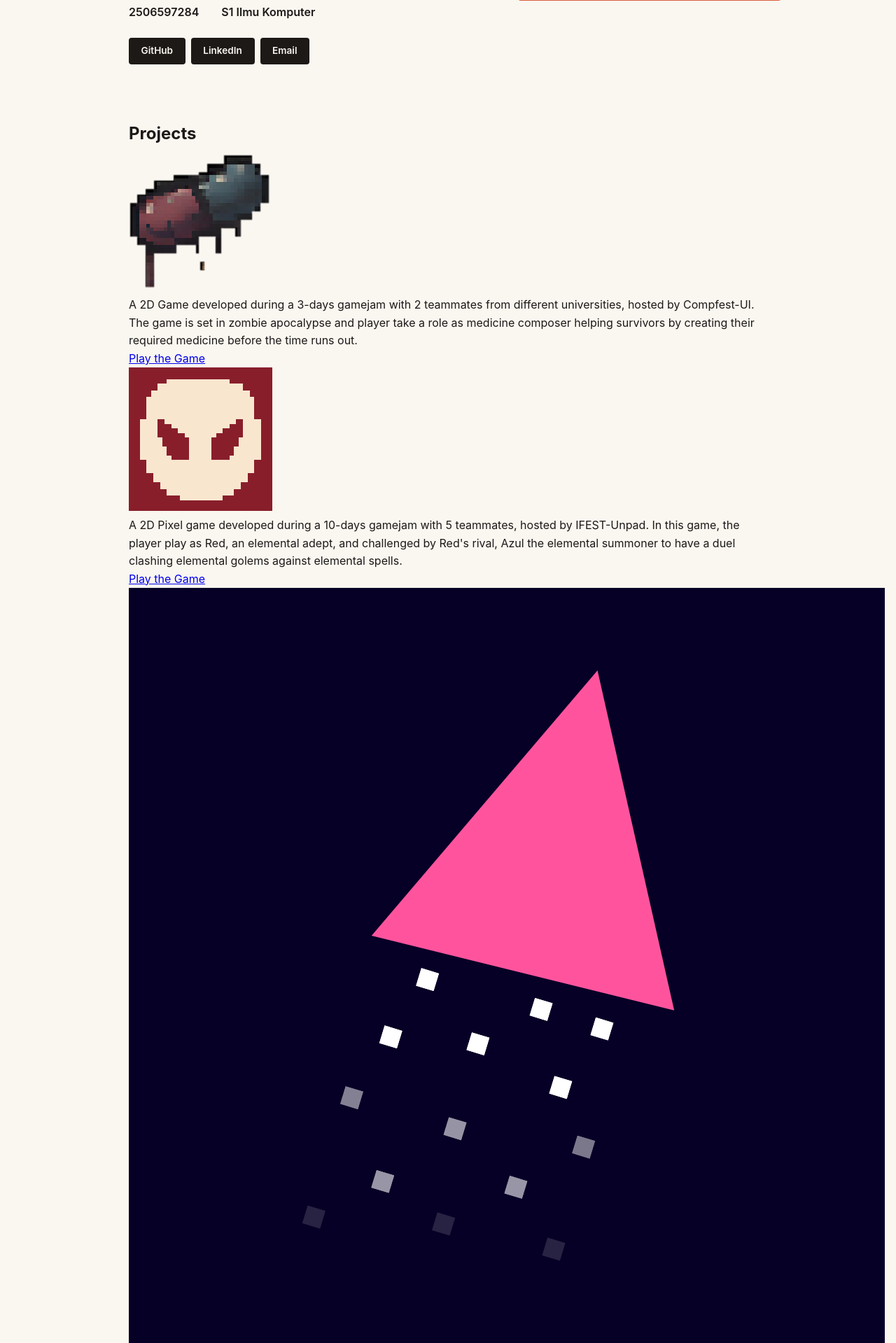
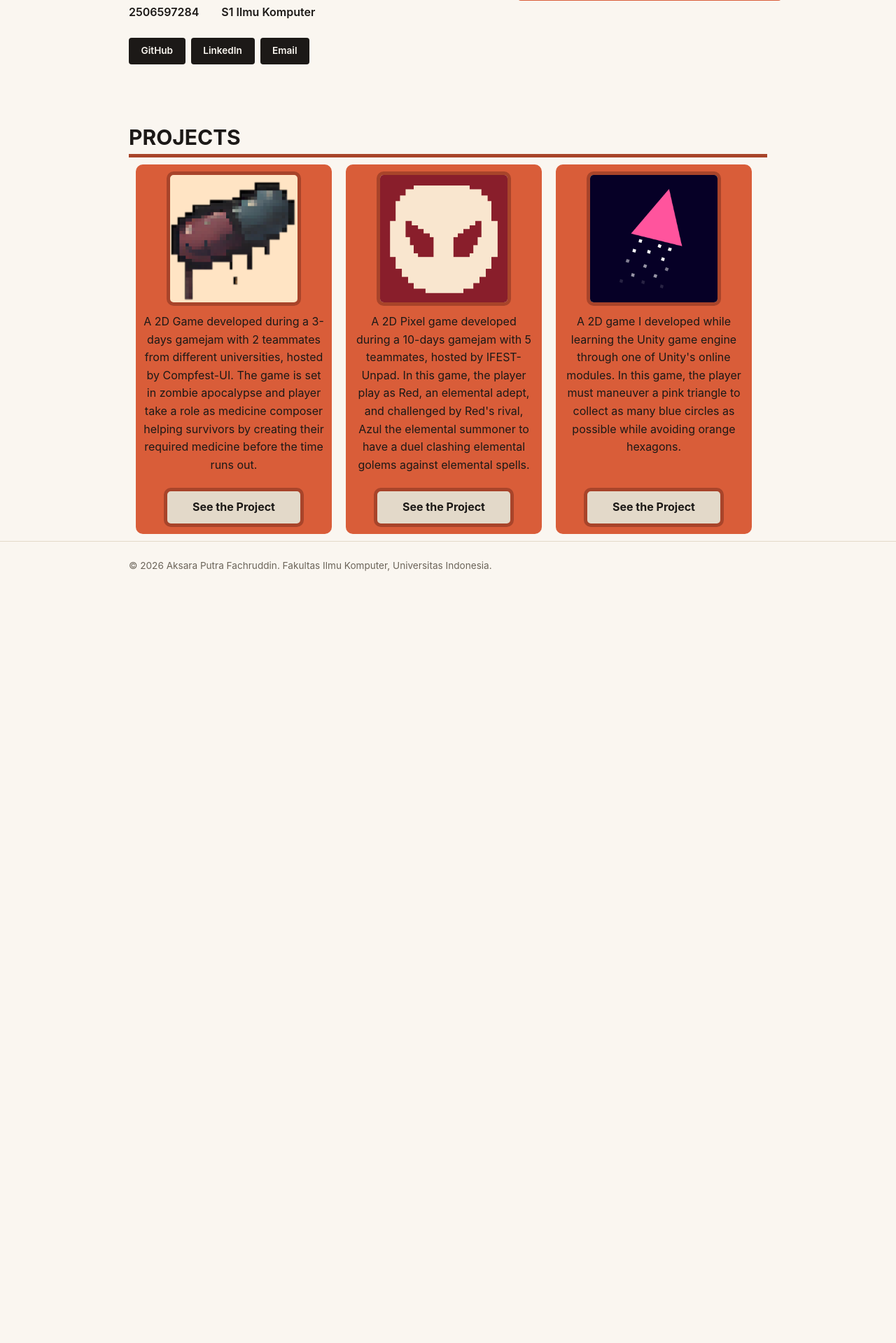
Before and after one commit to aksara-putra-f/myportofolio, a Django app: page / in a window 1280 px wide. Shown: the part 652-2571 px from the top of the page at 70% size. After the commit the page ends 1468 px from the top, so only its background shows below. Run offline with Django 5.2, Linux system fonts and the light colour scheme.

Commit message:
feat: Menambah kode pada style.css untuk memberikan aturan styling pada web portofolio section 'Projects'

```diff
--- a/static/css/style.css
+++ b/static/css/style.css
@@ -192,4 +192,84 @@ h1, .brand {
     .social-links {
         justify-content: flex-start;
     }
+
 }
+
+/* ------------------------------------- */
+/* */
+/* ------------------------------------- */
+
+.subjudul {
+    border-bottom: 5px solid var(--accent-dark);
+    font-size: 30px;
+}
+
+.card {
+    background-color: #d95d39;
+    border-radius: 10px;
+}
+
+/* ------------------------------------- */
+/* */
+/* ------------------------------------- */
+.project-container {
+    display:flex;
+    flex-wrap: wrap;
+    max-width: 960px;
+    height: auto;
+}
+
+.project-card {
+    margin: 10px 10px 10px 10px;
+    padding: 10px 10px 10px 10px;
+    width: 280px;
+    height: auto;
+}
+
+.project-card {
+    display: flex;
+    flex-direction: column;
+    align-items: center;
+}
+
+.game-logo {
+    width: 192px;
+    height: 192px;
+    aspect-ratio: 1/1;
+    border-style: solid;
+    border-color: var(--accent-dark);
+    border-width: 5px;
+    border-radius: 10px;
+    background-color: bisque;
+}
+
+.project-desc {
+    margin-top: 10px;
+    margin-bottom: 20px;
+    text-align: center;
+    color: var(--ink);
+}
+
+.project-link {
+    margin-top: auto;
+    padding: 10px;
+    text-align: center;
+}
+
+.project-link {
+    border-color: var(--accent-dark);
+    border-style: solid;
+    border-width: 5px;
+    border-radius: 10px;
+    width: 200px;
+    height: auto;
+    text-decoration: none;
+    font-weight: 650;
+    color: var(--ink);
+    background-color: #e3d9c9;
+    transition: background-color 0.2s ease
+}
+
+.project-link:hover {
+    background-color: var(--accent-dark);
+}
--- a/templates/index.html
+++ b/templates/index.html
@@ -52,21 +52,23 @@
         </section>
         <section id="projects">
             <div class="container">
-                <h2 class="subjudul" id="subjudul-projects">Projects</h2>
-                <div class="card project-card", id="med-rush-game">
-                    <img src="static\img\game_projects_logo\med_rush_logo.png", alt="Med Rush Game Logo">
-                    <p>A 2D Game developed during a 3-days gamejam with 2 teammates from different universities, hosted by Compfest-UI. The game is set in zombie apocalypse and player take a role as medicine composer helping survivors by creating their required medicine before the time runs out.</p>
-                    <a href="https://aksaindo1834.itch.io/med-rush" target="_blank">Play the Game</a>
-                </div>
-                <div class="card project-card", id="red-elemental-duel-game">
-                    <img src="static\img\game_projects_logo\red_elemental_duel_logo.png", alt="Red Elemental Duel Game Logo">
-                    <p>A 2D Pixel game developed during a 10-days gamejam with 5 teammates, hosted by IFEST-Unpad. In this game, the player play as Red, an elemental adept, and challenged by Red's rival, Azul the elemental summoner to have a duel clashing elemental golems against elemental spells.</p>
-                    <a href="https://aksaindo1834.itch.io/reds-elemental-duel" target="_blank">Play the Game</a>
-                </div>
-                <div class="card project-card", id="flying-geometry-game">
-                    <img src="static\img\game_projects_logo\flying_geometry_logo.png", alt="Flying Geometry Game Logo">
-                    <p>A 2D game I developed when learning unity game engine from one of Unity's online module. In this game, player has to move the pink triangle to collect the blue circle as many as they can while trying to avoid the orange hexagon.</p>
-                    <a href="https://play.unity.com/en/games/d2e3435d-c1b7-4e9d-ae1d-dbcdd72df0bd/flying-geometry" target="_blank">Play the Game</a>
+                <h2 class="subjudul" id="subjudul-projects">PROJECTS</h2>
+                <div class="project-container">
+                    <div class="card project-card" id="med-rush-game">
+                        <img class="game-logo" src="static\img\game_projects_logo\med_rush_logo.png" alt="Med Rush Game Logo">
+                        <p class="project-desc">A 2D Game developed during a 3-days gamejam with 2 teammates from different universities, hosted by Compfest-UI. The game is set in zombie apocalypse and player take a role as medicine composer helping survivors by creating their required medicine before the time runs out.</p>
+                        <a class="project-link" href="https://aksaindo1834.itch.io/med-rush" target="_blank">See the Project</a>
+                    </div>
+                    <div class="card project-card" id="red-elemental-duel-game">
+                        <img class="game-logo" src="static\img\game_projects_logo\red_elemental_duel_logo.png" alt="Red Elemental Duel Game Logo">
+                        <p class="project-desc">A 2D Pixel game developed during a 10-days gamejam with 5 teammates, hosted by IFEST-Unpad. In this game, the player play as Red, an elemental adept, and challenged by Red's rival, Azul the elemental summoner to have a duel clashing elemental golems against elemental spells.</p>
+                        <a class="project-link" href="https://aksaindo1834.itch.io/reds-elemental-duel" target="_blank">See the Project</a>
+                    </div>
+                    <div class="card project-card" id="flying-geometry-game">
+                        <img class="game-logo" src="static\img\game_projects_logo\flying_geometry_logo.png" alt="Flying Geometry Game Logo">
+                        <p class="project-desc">A 2D game I developed while learning the Unity game engine through one of Unity's online modules. In this game, the player must maneuver a pink triangle to collect as many blue circles as possible while avoiding orange hexagons.</p>
+                        <a class="project-link" href="https://play.unity.com/en/games/d2e3435d-c1b7-4e9d-ae1d-dbcdd72df0bd/flying-geometry" target="_blank">See the Project</a>
+                    </div>
                 </div>
             </div>
         </section>
```
